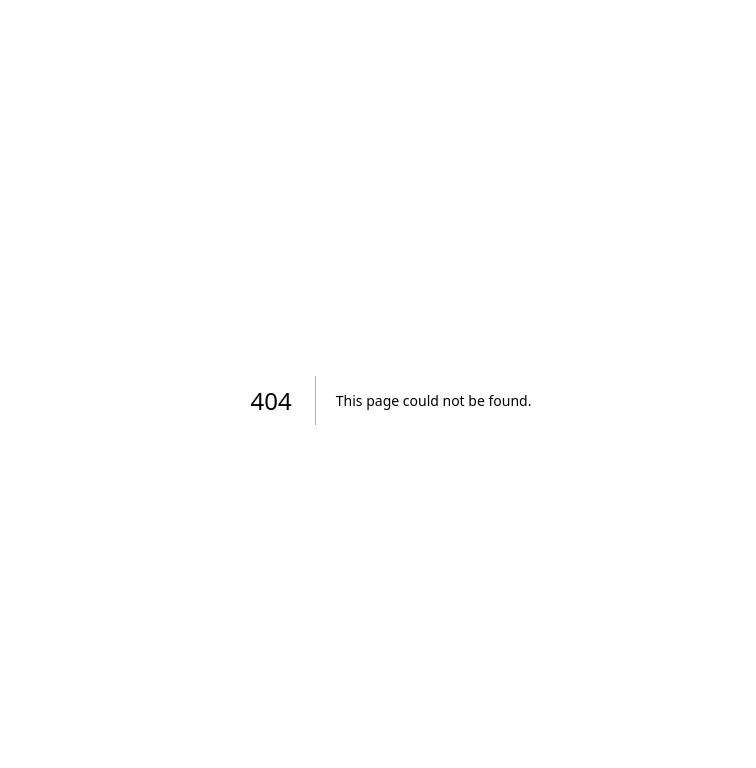
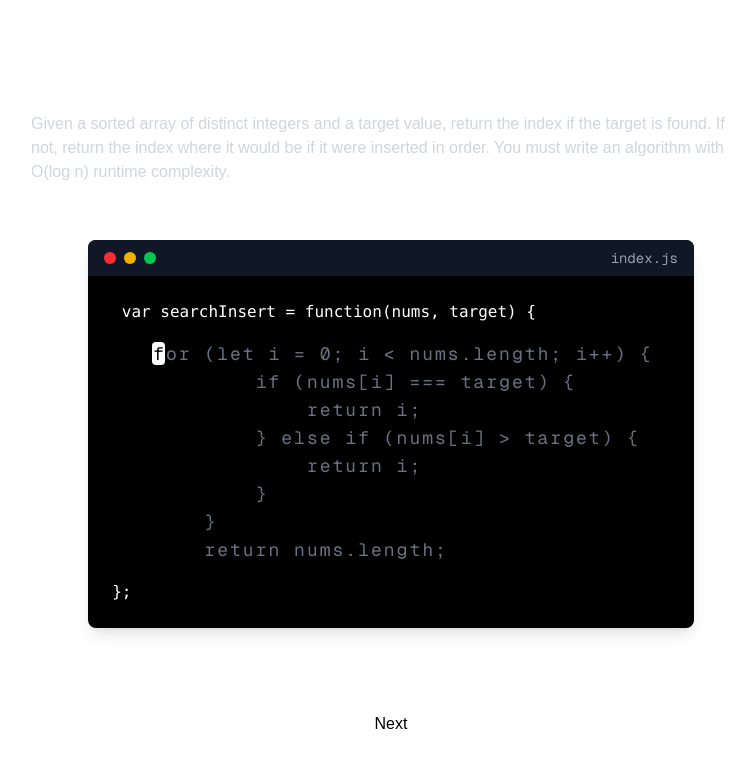
Before and after one commit to rohith2412/DSA_revision, a Next.js app: page /client/arrays/SearchInsertPosition in a window 1280 px wide. Before the commit this address had no page. Shown: the top 768 px of the page, without its empty margins (249-1005 px from the left). Built offline with nearby package versions, Linux system fonts and the light colour scheme.

Commit message:
added SearchInsertPosition

```diff
--- /dev/null
+++ b/app/client/arrays/SearchInsertPosition/page.tsx
@@ -0,0 +1,38 @@
+import { CodeEditor } from "@/app/components/CodeTheam";
+import { NextButton } from "@/app/components/NextPage";
+
+export default function Page() {
+  const body = `for (let i = 0; i < nums.length; i++) {
+        if (nums[i] === target) {
+            return i;
+        } else if (nums[i] > target) {
+            return i;
+        }
+    }
+    return nums.length;`;
+
+  return (
+    <div className="min-h-screen  flex flex-col items-center py-10 px-4">
+      <div className="w-full max-w-3xl  rounded-lg  p-6 mb-8 text-white">
+        <h1 className="text-2xl font-bold mb-4">35. Search Insert Position</h1>
+        <p className="text-gray-300">
+          Given a sorted array of distinct integers and a target value, return
+          the index if the target is found. If not, return the index where it
+          would be if it were inserted in order. You must write an algorithm
+          with O(log n) runtime complexity.
+
+        </p>
+      </div>
+
+      <CodeEditor
+        codeBody={body}
+        wrapperStart=" var searchInsert = function(nums, target) {"
+        wrapperEnd="};"
+      />
+
+      <div className="pt-20">
+        <NextButton href="/client/arrays/RemoveDuplicatesfromArray" />
+      </div>
+    </div>
+  );
+}
```
